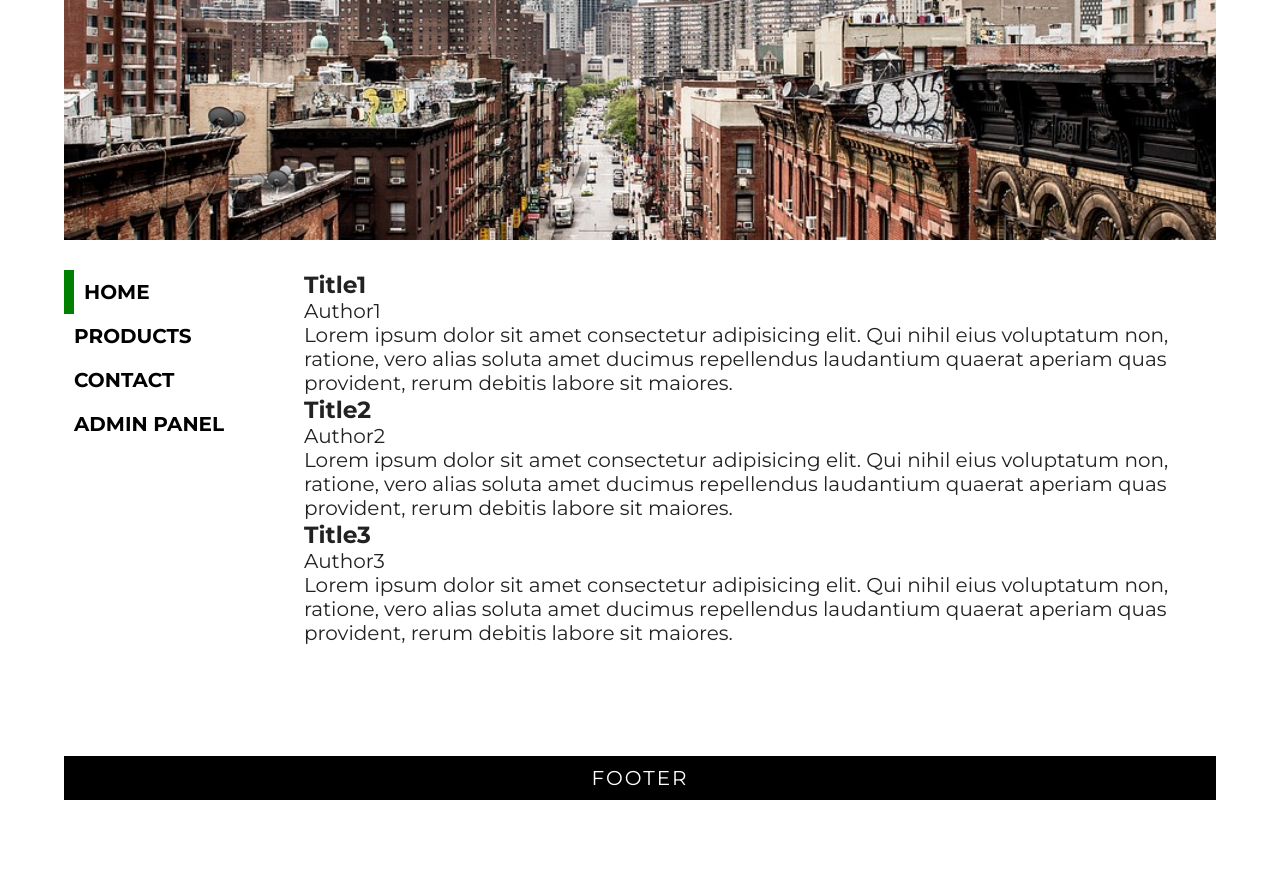
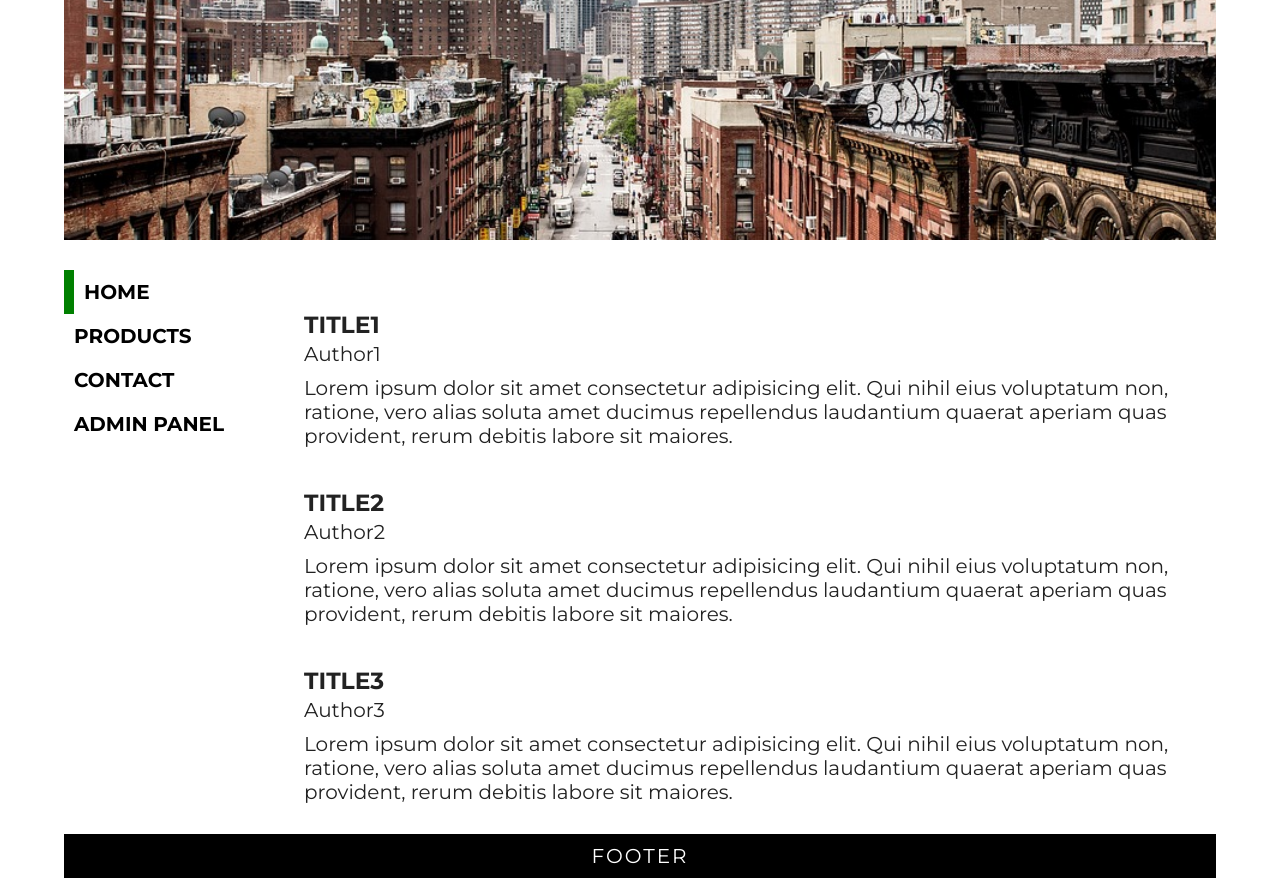
Before and after one commit to MMadejsza/React_Router_Practice, a React (Create React App) app: page / in a window 1280 px wide. Before the commit the page ends 800 px from the top, so only its background shows below. Built offline with nearby package versions, Linux system fonts and the light colour scheme.

Commit message:
inline css in article (practice)

```diff
--- a/src/components/Article.js
+++ b/src/components/Article.js
@@ -1,11 +1,33 @@
 import React from 'react';
 
 const Article = ({title, author, text}) => {
+	const styles = {
+		marginTop: 40,
+	};
+	// practicing different way of adding css:
 	return (
-		<article>
-			<h3>{title}</h3>
-			<span>{author}</span>
-			<p>{text}</p>
+		<article style={styles}>
+			<h3
+				style={{
+					marginBottom: 3,
+					textTransform: 'uppercase',
+				}}>
+				{title}
+			</h3>
+			<span
+				style={{
+					display: 'block',
+					marginBottom: 10,
+					fontsize: 12,
+				}}>
+				{author}
+			</span>
+			<p
+				style={{
+					fontsize: 15,
+				}}>
+				{text}
+			</p>
 		</article>
 	);
 };
```
